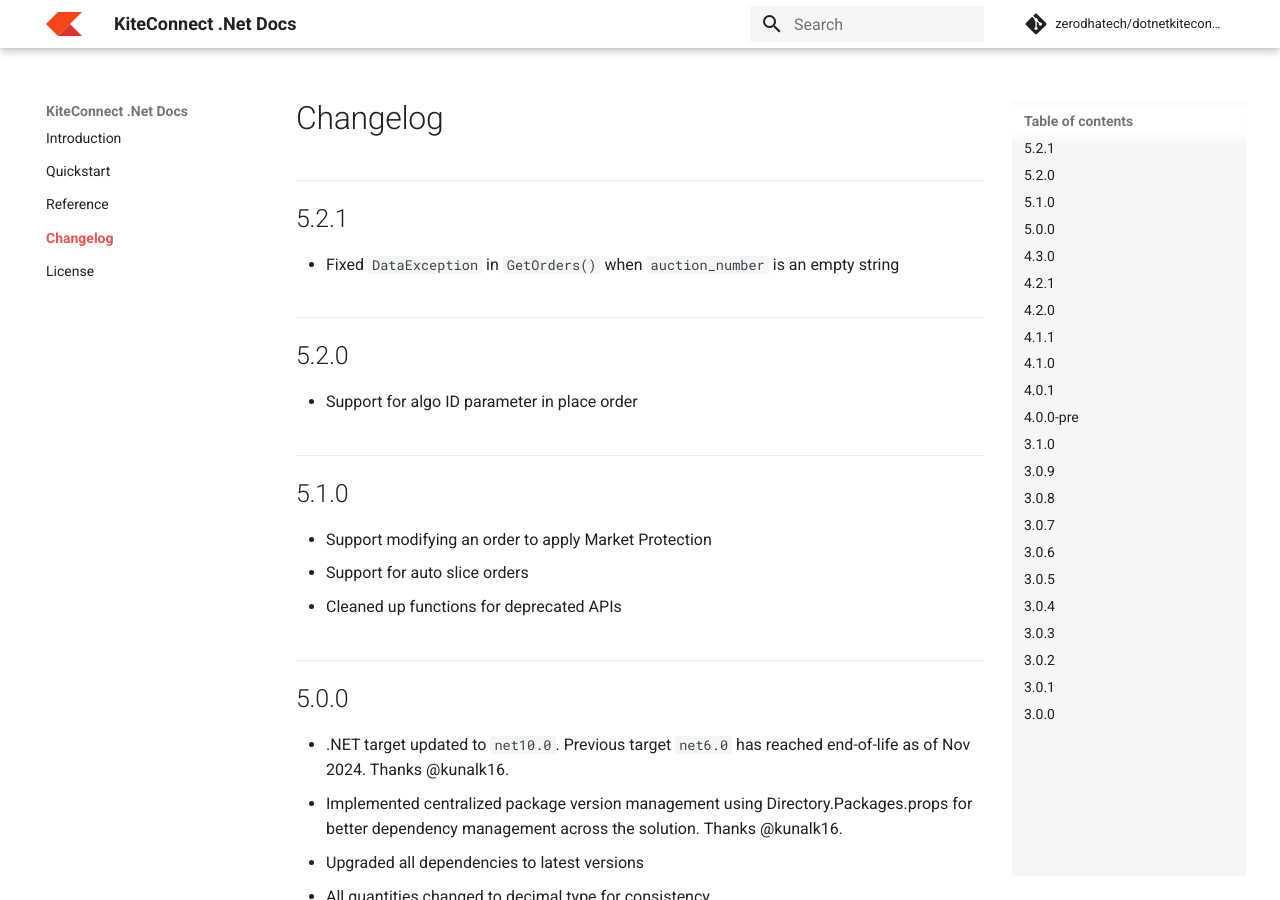
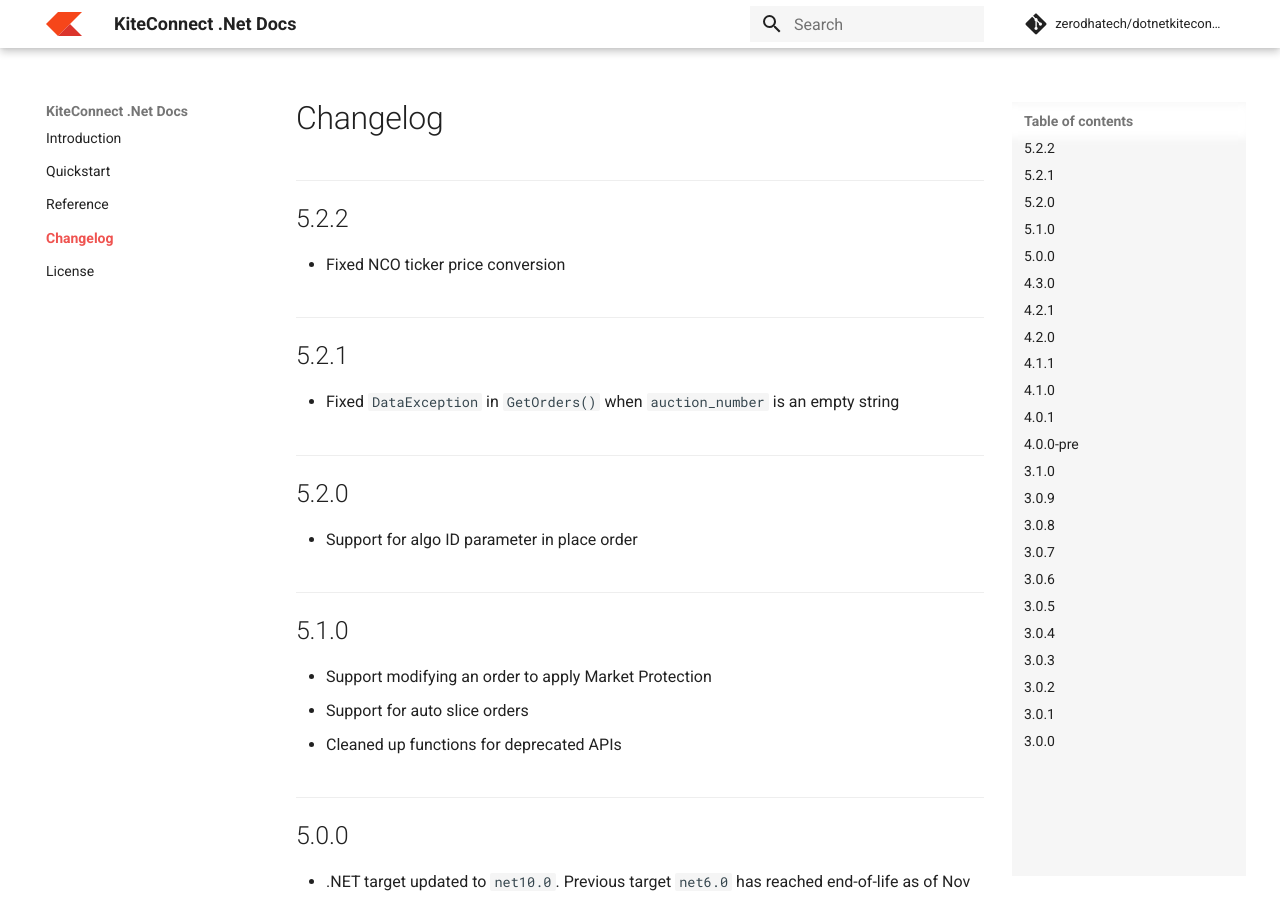
Before and after one commit to zerodha/dotnetkiteconnect, an MkDocs documentation site: the page built from Documentation/docs/changelog.md, in a window 1280 px wide and 900 px high. Built offline with MkDocs 1.6.1 and Material for MkDocs 9.7.7, drawn with Linux system fonts in a browser that asks for light colours; comment, search, counter and statistics services are not loaded.

Commit message:
version: bump to 5.2.2

```diff
--- a/Documentation/docs/changelog.md
+++ b/Documentation/docs/changelog.md
@@ -1,3 +1,7 @@
+## 5.2.2
+
+* Fixed NCO ticker price conversion
+
 ## 5.2.1
 
 * Fixed `DataException` in `GetOrders()` when `auction_number` is an empty string
```
Also changed, not shown: CHANGELOG.md, 1 other file.
